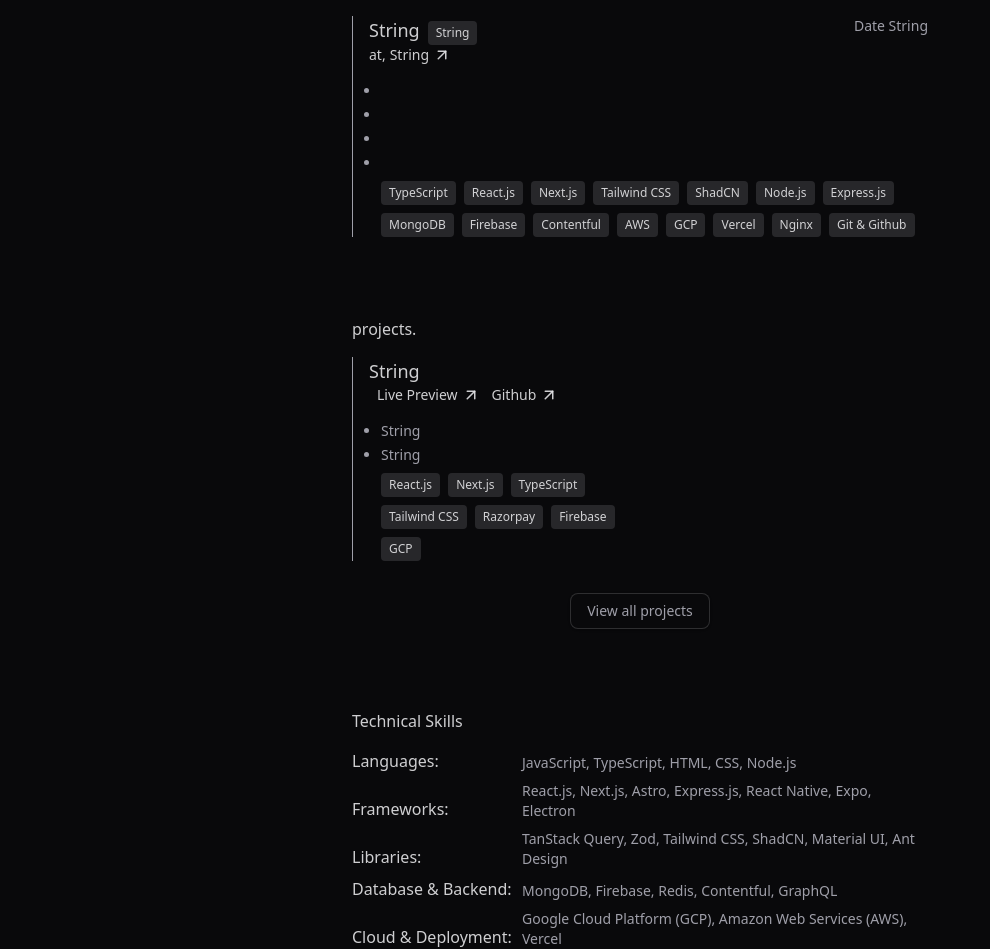
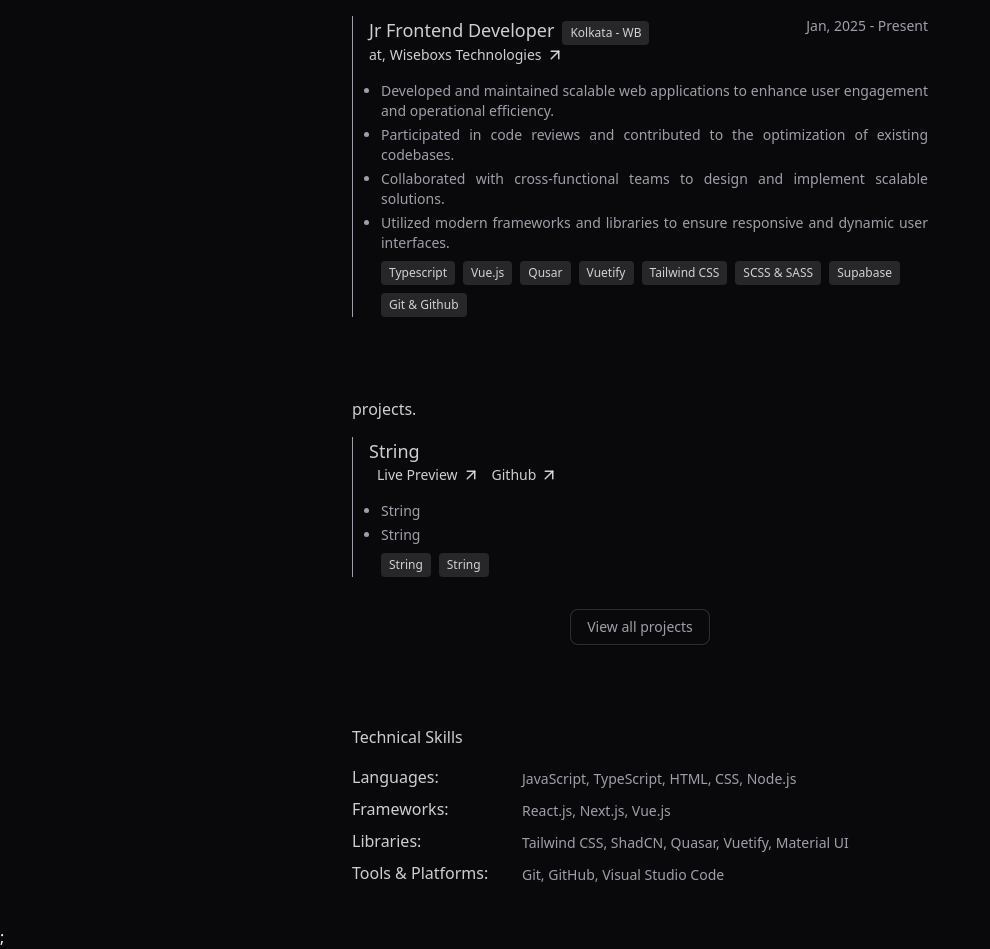
Before and after one commit to itsarman001/Portfolio, a React (Vite) app: page / in a window 1280 px wide. Shown: the part 624-1573 px from the top of the page, without its empty margins (0-990 px from the left). Built offline with nearby package versions, Linux system fonts and the light colour scheme.

Commit message:
feat: integrate react-router for improved navigation and update skills data structure

```diff
--- a/package.json
+++ b/package.json
@@ -15,9 +15,11 @@
     "@tailwindcss/vite": "^4.0.15",
     "class-variance-authority": "^0.7.1",
     "clsx": "^2.1.1",
+    "framer-motion": "^12.5.0",
     "lucide-react": "^0.483.0",
     "react": "^19.0.0",
     "react-dom": "^19.0.0",
+    "react-router": "^7.4.0",
     "tailwind-merge": "^3.0.2",
     "tailwindcss": "^4.0.15",
     "tw-animate-css": "^1.2.4"
--- a/src/components/index.js
+++ b/src/components/index.js
@@ -2,4 +2,8 @@
 import { Logo } from "./Logo";
 import { ModeToggle } from "./mode-toggle";
 
+// Animated Comp
+// import { MotionButton } from "./animation/MotionButton";
+// import { MotionText } from "./animation/MotionText";
+
 export { Logo, ModeToggle, BaseHeading };
--- a/src/data.js
+++ b/src/data.js
@@ -5,10 +5,9 @@
     "Hey! I'm a full-stack developer who loves building efficient, scalable, and intuitive applications. I thrive on solving complex problems, optimizing performance, and creating seamless user experiences.",
     "I work with React, Next.js, and Tailwind CSS v4 to create seamless user experiences. I love experimenting with Framer Motion for animations and leveraging ShadCN UI for clean, accessible design components.",
   ],
-  avatar: "String",
   resume: "String",
   socialLinks: {
-    github: "String",
+    github: "https://github.com/itsarman001",
     linkedin: "String",
     twitter: "String",
   },
@@ -16,27 +15,25 @@
 
 export const experiences = [
   {
-    role: "String",
-    type: "String",
-    company: "String",
-    links: ["String"],
-    duration: "Date String",
-    responsibilities: ["", "", "", ""],
+    role: "Jr Frontend Developer",
+    type: "Kolkata - WB",
+    company: "Wiseboxs Technologies",
+    links: ["https://wiseboxs.com/"],
+    duration: "Jan, 2025 - Present",
+    responsibilities: [
+      "Developed and maintained scalable web applications to enhance user engagement and operational efficiency.",
+      "Participated in code reviews and contributed to the optimization of existing codebases.",
+      "Collaborated with cross-functional teams to design and implement scalable solutions.",
+      "Utilized modern frameworks and libraries to ensure responsive and dynamic user interfaces.",
+    ],
     technologies: [
-      "TypeScript",
-      "React.js",
-      "Next.js",
+      "Typescript",
+      "Vue.js",
+      "Qusar",
+      "Vuetify",
       "Tailwind CSS",
-      "ShadCN",
-      "Node.js",
-      "Express.js",
-      "MongoDB",
-      "Firebase",
-      "Contentful",
-      "AWS",
-      "GCP",
-      "Vercel",
-      "Nginx",
+      "SCSS & SASS",
+      "Supabase",
       "Git & Github",
     ],
   },
@@ -56,52 +53,34 @@
       },
     ],
     description: ["String", "String"],
-    techStack: [
-      "React.js",
-      "Next.js",
-      "TypeScript",
-      "Tailwind CSS",
-      "Razorpay",
-      "Firebase",
-      "GCP",
-    ],
+    techStack: ["String", "String"],
   },
 ];
 
 export const skillsData = [
   {
     category: "Languages",
+    show: true,
     skills: ["JavaScript", "TypeScript", "HTML", "CSS", "Node.js"],
   },
   {
     category: "Frameworks",
-    skills: [
-      "React.js",
-      "Next.js",
-      "Astro",
-      "Express.js",
-      "React Native",
-      "Expo",
-      "Electron",
-    ],
+    show: true,
+    skills: ["React.js", "Next.js", "Vue.js"],
   },
   {
     category: "Libraries",
-    skills: [
-      "TanStack Query",
-      "Zod",
-      "Tailwind CSS",
-      "ShadCN",
-      "Material UI",
-      "Ant Design",
-    ],
+    show: true,
+    skills: ["Tailwind CSS", "ShadCN", "Quasar", "Vuetify", "Material UI"],
   },
   {
     category: "Database & Backend",
+    show: false,
     skills: ["MongoDB", "Firebase", "Redis", "Contentful", "GraphQL"],
   },
   {
     category: "Cloud & Deployment",
+    show: false,
     skills: [
       "Google Cloud Platform (GCP)",
       "Amazon Web Services (AWS)",
@@ -110,6 +89,7 @@
   },
   {
     category: "Tools & Platforms",
-    skills: ["Git", "GitHub", "Razorpay", "Postman", "Visual Studio Code"],
+    show: true,
+    skills: ["Git", "GitHub", "Visual Studio Code"],
   },
 ];
--- a/src/main.jsx
+++ b/src/main.jsx
@@ -2,9 +2,12 @@
 import { createRoot } from "react-dom/client";
 import "./index.css";
 import App from "./App.jsx";
+import { BrowserRouter } from "react-router";
 
 createRoot(document.getElementById("root")).render(
   <StrictMode>
-    <App />
+    <BrowserRouter>
+      <App />
+    </BrowserRouter>
   </StrictMode>
 );
--- a/src/sections/Skills.jsx
+++ b/src/sections/Skills.jsx
@@ -1,65 +1,25 @@
 import React from "react";
 import { BaseHeading } from "../components";
-
-const skillsData = [
-  {
-    category: "Languages",
-    skills: ["JavaScript", "TypeScript", "HTML", "CSS", "Node.js"],
-  },
-  {
-    category: "Frameworks",
-    skills: [
-      "React.js",
-      "Next.js",
-      "Astro",
-      "Express.js",
-      "React Native",
-      "Expo",
-      "Electron",
-    ],
-  },
-  {
-    category: "Libraries",
-    skills: [
-      "TanStack Query",
-      "Zod",
-      "Tailwind CSS",
-      "ShadCN",
-      "Material UI",
-      "Ant Design",
-    ],
-  },
-  {
-    category: "Database & Backend",
-    skills: ["MongoDB", "Firebase", "Redis", "Contentful", "GraphQL"],
-  },
-  {
-    category: "Cloud & Deployment",
-    skills: [
-      "Google Cloud Platform (GCP)",
-      "Amazon Web Services (AWS)",
-      "Vercel",
-    ],
-  },
-  {
-    category: "Tools & Platforms",
-    skills: ["Git", "GitHub", "Razorpay", "Postman", "Visual Studio Code"],
-  },
-];
 
 export const Skills = ({ data }) => {
   return (
     <div id="skills" className="py-10">
       <BaseHeading>Technical Skills</BaseHeading>
       <ul className="mt-4 flex flex-col gap-2 text-base font-normal text-primary/90">
-        {data.map((skill, index) => (
-          <li key={index} className="grid sm:grid-cols-[170px_1fr] items-end">
-            <p>{skill.category}:</p>
-            <p className="text-sm text-muted-foreground">
-              {skill.skills.join(", ")}
-            </p>
-          </li>
-        ))}
+        {data.map(
+          (skill, index) =>
+            skill.show && (
+              <li
+                key={index}
+                className="grid sm:grid-cols-[170px_1fr] items-end"
+              >
+                <p>{skill.category}:</p>
+                <p className="text-sm text-muted-foreground">
+                  {skill.skills.join(", ")}
+                </p>
+              </li>
+            )
+        )}
       </ul>
     </div>
   );
```
Also changed, not shown: 2 other files (tests, documents, lock files or other folders).
